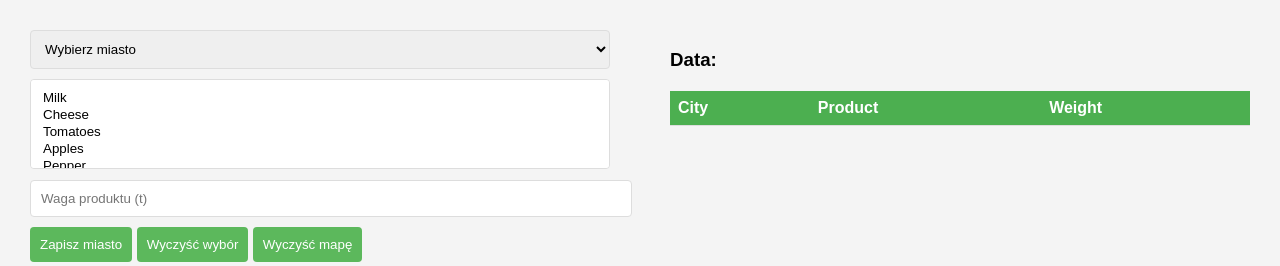
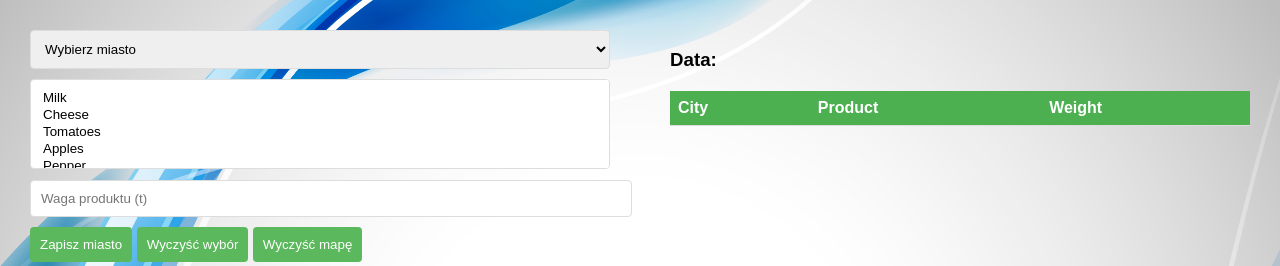
Before and after one commit to cynarski/Automatic-Steditor, a Flask app: page / in a window 1280 px wide. Shown: the top 266 px of the page. Run offline with Flask 3, Linux system fonts and the light colour scheme; lists and menus that the app fills with data are empty; some libraries are stand-ins or nearby versions.

Commit message:
background

```diff
--- a/static/css/style.css
+++ b/static/css/style.css
@@ -6,13 +6,13 @@ body {
     background-color: #f4f4f4;
 }
 
-/*body {*/
-/*    background-image: url('images/background.jpg');*/
-/*    background-size: cover; !* Obrazek będzie skalowany, aby pokryć całą dostępną przestrzeń *!*/
-/*    background-position: center center; !* Obrazek będzie wyśrodkowany *!*/
-/*    background-repeat: no-repeat; !* Obrazek nie będzie się powtarzał *!*/
-/*    background-attachment: fixed; !* Obrazek tła będzie nieruchomy przy przewijaniu strony *!*/
-/*}*/
+body {
+    background-image: url('images/background.jpg');
+    background-size: cover; /* Obrazek będzie skalowany, aby pokryć całą dostępną przestrzeń */
+    background-position: center center; /* Obrazek będzie wyśrodkowany */
+    background-repeat: no-repeat; /* Obrazek nie będzie się powtarzał */
+    background-attachment: fixed; /* Obrazek tła będzie nieruchomy przy przewijaniu strony */
+}
 
 #infoTable .selectionCheckbox {
     margin-right: 5px; /* Dodaje margines po prawej stronie dla odstępu */
--- a/static/js/app.js
+++ b/static/js/app.js
@@ -1,3 +1,5 @@
+let selections = []; // Teraz dane są przechowywane w pamięci, a nie w localStorage
+
 function saveCity() {
     const city = document.getElementById('citySelect').value;
     const productSelect = document.getElementById('productSelect');
@@ -9,19 +11,12 @@ function saveCity() {
     }
 
     const products = Array.from(productSelect.selectedOptions).map(option => option.value);
-
-    let selections = JSON.parse(localStorage.getItem('selections')) || [];
     selections.push({ city, products, weight });
-    localStorage.setItem('selections', JSON.stringify(selections));
-
     updateDisplay();
 }
 
-
 function updateDisplay() {
-    const selections = JSON.parse(localStorage.getItem('selections')) || [];
     const tableBody = document.getElementById('infoTable').getElementsByTagName('tbody')[0];
-
     tableBody.innerHTML = '';
 
     selections.forEach(selection => {
@@ -31,24 +26,25 @@ function updateDisplay() {
         let cellWeight = row.insertCell(2);
 
         cellCity.textContent = selection.city;
-        cellProduct.textContent = selection.products.join(', '); // Łączenie produktów w jeden ciąg tekstowy
+        cellProduct.textContent = selection.products.join(', ');
         cellWeight.textContent = selection.weight + ' t';
     });
 }
 
 function clearSelection() {
-    localStorage.removeItem('selections');
+    selections = []; // Czyści tablicę zamiast localStorage
     updateDisplay();
     document.getElementById('productImage').style.display = 'none';
-    if (window.clearMarkers)
-    {
+    if (window.clearMarkers) {
         window.clearMarkers();
     }
+}
 
-}
 function clearEverything() {
     clearSelection();
     clearMarkers();
 }
 
-// updateDisplay();
+document.addEventListener('DOMContentLoaded', function() {
+    updateDisplay(); // Aktualizacja wyświetlania tabeli przy załadowaniu
+});
```
Also changed, not shown: images/background.jpg.
